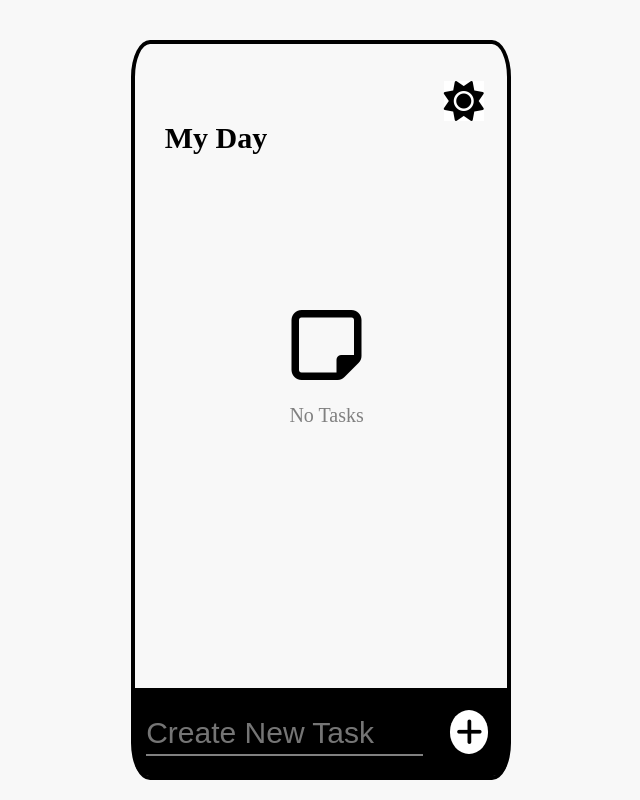
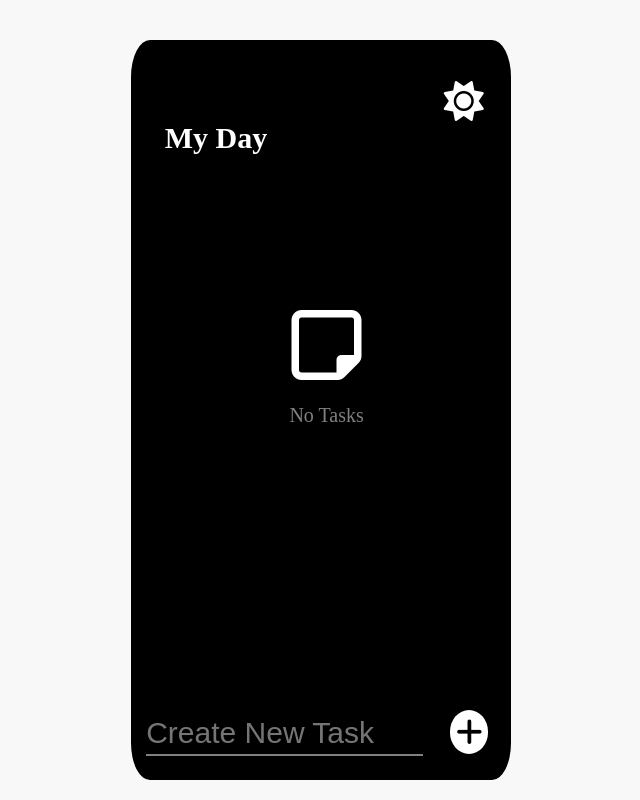
Before and after one commit to Jeff123Kam/To-do-List, a plain HTML site: page index.html in a window 1280 px wide. Both pictures are taken after a click on the button 782 px from the left and 101 px from the top of the page. Shown: the whole page, without its empty margins (319-959 px from the left). Drawn offline with Linux system fonts and the light colour scheme.

Commit message:
add dark mode

```diff
--- a/index.html
+++ b/index.html
@@ -14,7 +14,7 @@
     <section class="container">
       <div class="top-section">
         <button class="button lightUp"><i class="fa-solid fa-sun styleSun"></i></button>
-        <h1>My Day</h1>
+        <h1 class="heading">My Day</h1>
         <i class="fa-regular fa-note-sticky StyleTaskIcon"></i>
         <p>No Tasks</p>
 
@@ -29,5 +29,8 @@
         <button class="class="button" id="addTask"><i class="fa-solid fa-plus stylePlus"></i></button>
       </div>
     </section>
+
+    <script src="index.js">
+    </script>
   </body>
 </html>
--- a/index.js
+++ b/index.js
@@ -0,0 +1,15 @@
+const darkMode = document.querySelector(".lightUp");
+const container = document.querySelector(".container");
+const LightIcon = document.querySelector(".fa-solid.fa-sun.styleSun");
+const TaskIcon = document.querySelector(
+  ".fa-regular.fa-note-sticky.StyleTaskIcon"
+);
+const Heading = document.querySelector(".heading");
+
+darkMode.addEventListener("click", function () {
+  container.classList.toggle("container-Dark");
+  darkMode.classList.toggle("button-dark");
+  Heading.classList.toggle("make-text-white");
+  TaskIcon.classList.toggle("make-text-white");
+  LightIcon.classList.toggle("make-text-white");
+});
--- a/style.css
+++ b/style.css
@@ -130,6 +130,9 @@ p {
   .container {
     width: 100%;
     border: none;
+    margin-top: 0rem;
+    margin-bottom: 0rem;
+    border-radius: 0%;
   }
 
   /* Top section */
@@ -161,3 +164,20 @@ p {
     margin-left: 10px;
   }
 }
+
+/* Dark mode css */
+/*  */
+/*  */
+/* Dark mode css */
+
+.container-Dark {
+  background-color: black;
+}
+
+.button-dark {
+  background-color: black;
+}
+
+.make-text-white {
+  color: white;
+}
```
